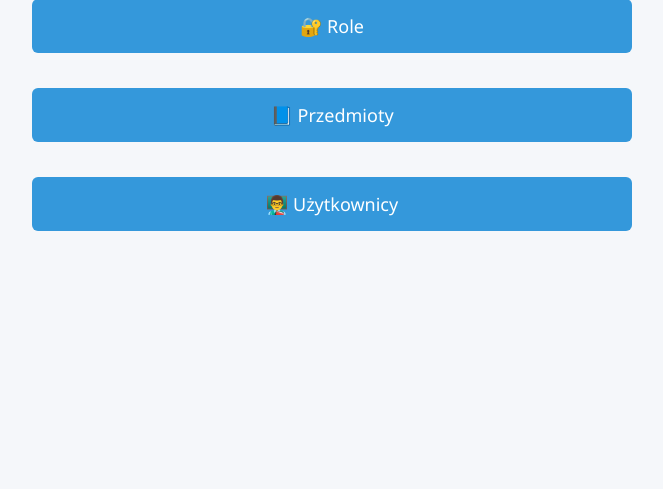
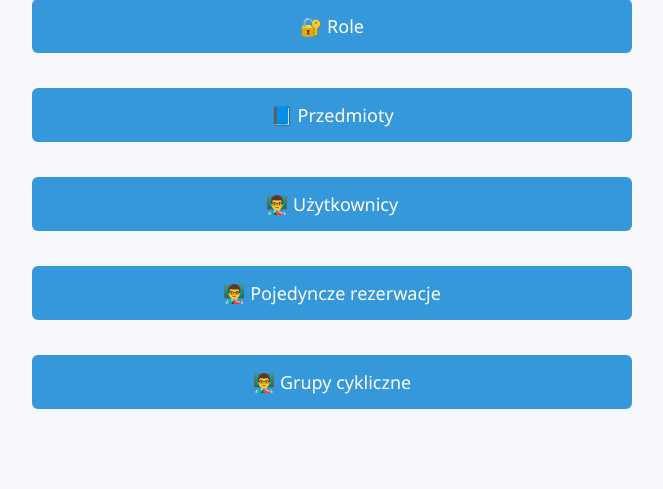
Before and after one commit to lanchesterr/rezerwacja-sal, a Flask app: page / in a window 1280 px wide. Shown: the part 352-841 px from the top of the page, without its empty margins (308-971 px from the left). Before the commit the page ends 583 px from the top, so only its background shows below. Run offline with Flask 3, Linux system fonts and the light colour scheme.

Commit message:
+ Grupa cykliczna, rezerwacja

```diff
--- a/reserwacje-sal-main/app/templates/home.html
+++ b/reserwacje-sal-main/app/templates/home.html
@@ -3,7 +3,7 @@
 <head>
   <meta charset="UTF-8">
   <title>Strona Główna</title>
-  <link rel="stylesheet" href="{{ url_for('static', filename='style.css') }}">
+  <link rel="stylesheet"  href="static/style.css">
 </head>
 <body>
   <div class="container">
@@ -15,6 +15,8 @@
       <a href="/role" class="btn-tile">🔐 Role</a>
       <a href="/przedmioty" class="btn-tile">📘 Przedmioty</a>
       <a href="/uzytkownicy" class="btn-tile">👨‍🏫 Użytkownicy</a>
+      <a href="/rezerwacje" class="btn-tile">👨‍🏫 Pojedyncze rezerwacje</a>
+      <a href="/grupy_cykliczne" class="btn-tile">👨‍🏫 Grupy cykliczne</a>
     </div>
   </div>
 </body>
```
